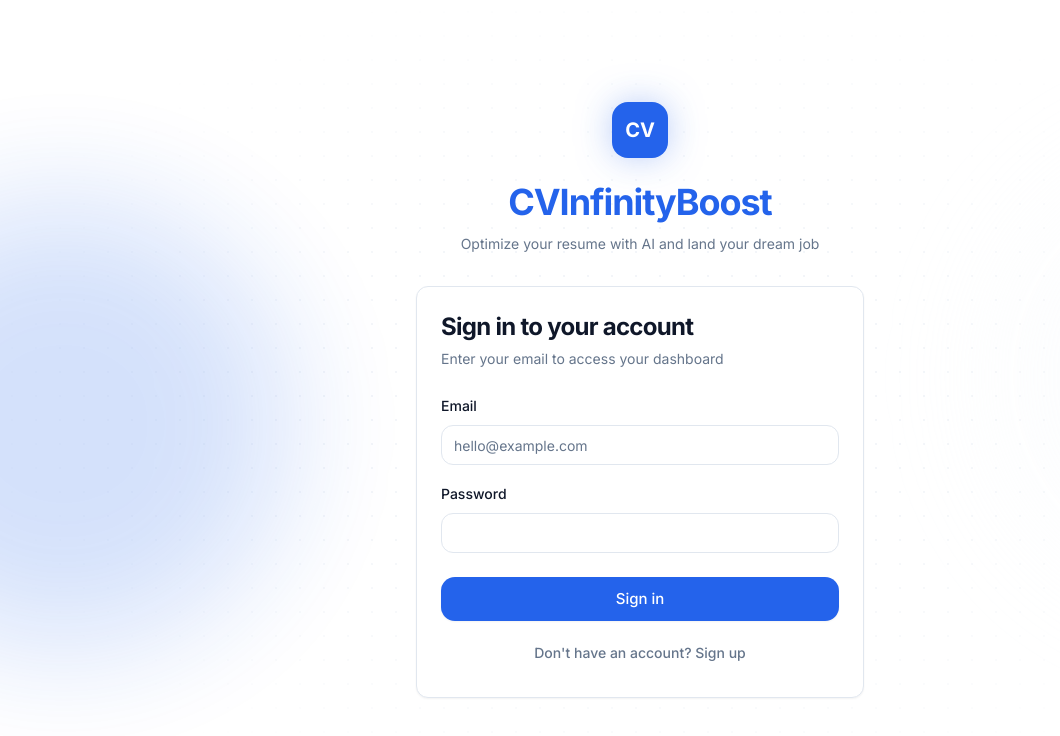
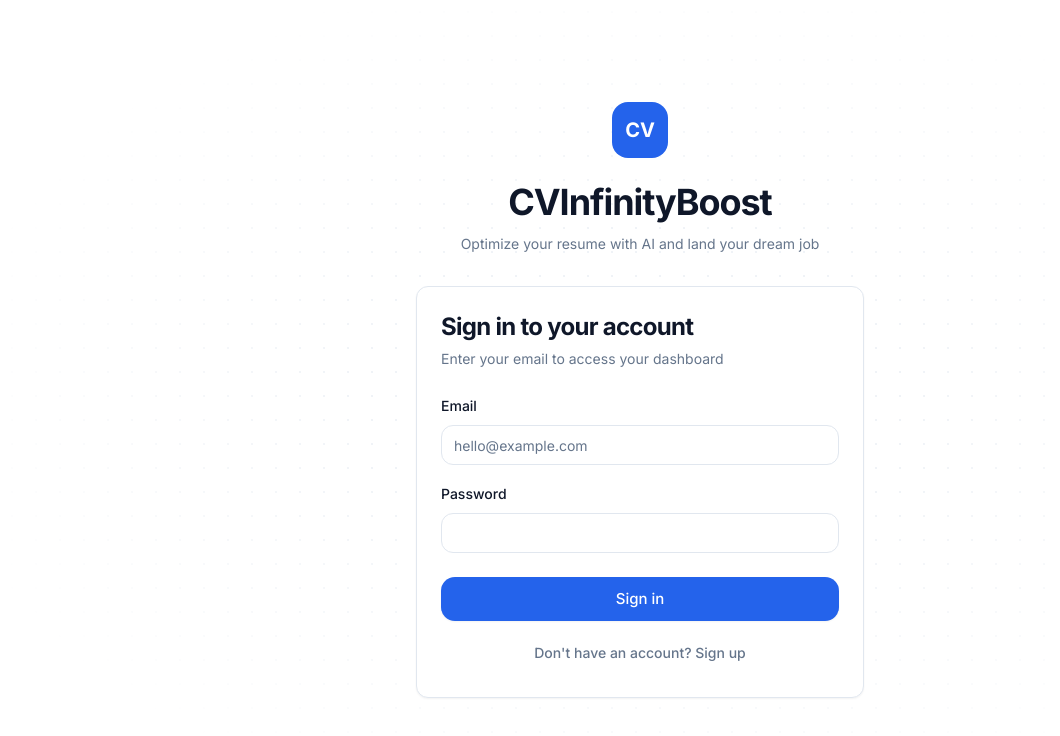
Before and after one commit to Sridhar1431S/cv-infinity-boost-AI, a React (Vite) app: page /login in a window 1280 px wide. Shown: the top 736 px of the page, without its empty margins (0-1060 px from the left). Built offline with nearby package versions, Linux system fonts and the light colour scheme.

Commit message:
Changes
Co-authored-by: Sridhar1431S <138767908+Sridhar1431S@users.noreply.github.com>

```diff
--- a/src/pages/JobMatch.tsx
+++ b/src/pages/JobMatch.tsx
@@ -77,7 +77,7 @@ export default function JobMatch() {
   ];
 
   return (
-    <div className="min-h-screen bg-secondary">
+    <div className="min-h-screen bg-background">
       <AppNav />
 
       <main className="container mx-auto px-4 py-6">
--- a/src/pages/Login.tsx
+++ b/src/pages/Login.tsx
@@ -64,16 +64,14 @@ export default function Login() {
 
   return (
     <div className="min-h-screen flex items-center justify-center relative overflow-hidden px-4 py-12 sm:px-6 lg:px-8">
-      <div className="fixed inset-0 bg-grid pointer-events-none opacity-40" />
-      <div className="fixed top-1/4 -left-40 w-[28rem] h-[28rem] rounded-full blur-3xl pointer-events-none animate-pulse-slow" style={{ background: 'hsl(var(--primary) / 0.2)' }} />
-      <div className="fixed bottom-1/4 -right-40 w-[28rem] h-[28rem] rounded-full blur-3xl pointer-events-none animate-pulse-slow" style={{ background: 'hsl(var(--accent) / 0.2)' }} />
+      <div className="fixed inset-0 bg-grid pointer-events-none opacity-50" />
 
       <div className="w-full max-w-md space-y-8 relative z-10">
         <div className="text-center">
-          <div className="mx-auto h-14 w-14 rounded-2xl gradient-bg flex items-center justify-center shadow-[0_0_40px_-8px_hsl(var(--primary)/0.6)] animate-glow">
+          <div className="mx-auto h-14 w-14 rounded-2xl bg-primary flex items-center justify-center">
             <span className="text-white text-xl font-bold">CV</span>
           </div>
-          <h2 className="mt-6 text-4xl font-bold font-display tracking-tight gradient-text">
+          <h2 className="mt-6 text-4xl font-bold font-display tracking-tight text-foreground">
             CVInfinityBoost
           </h2>
           <p className="mt-3 text-sm text-muted-foreground">
```
